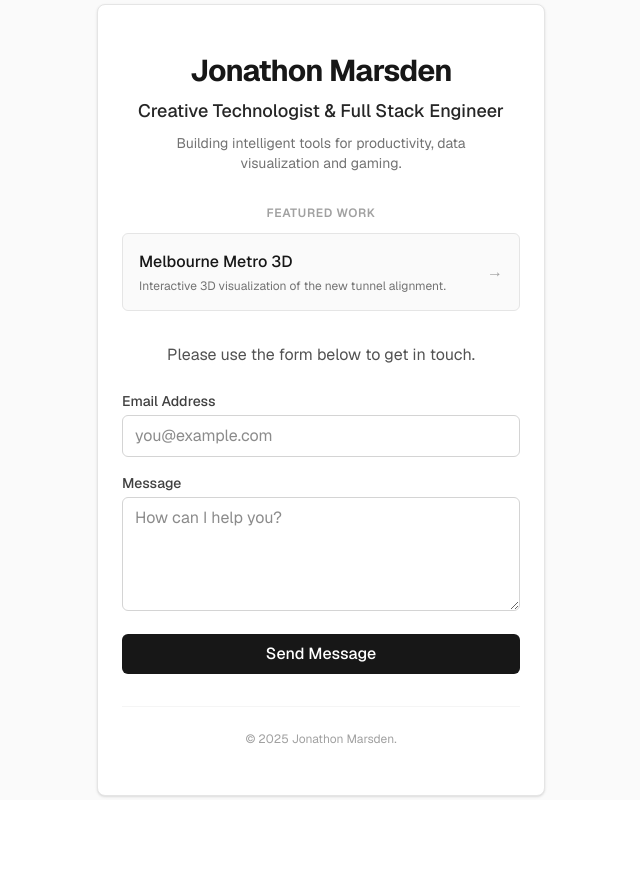
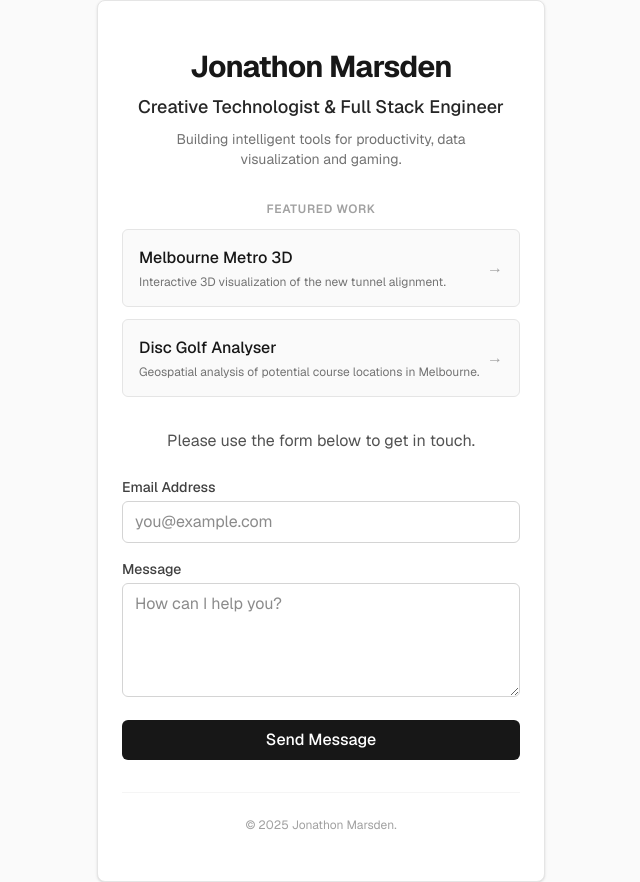
Before and after one commit to jonathonmarsden/jonathonmarsden.com, a Next.js app: page / in a window 1280 px wide. Shown: the whole page, without its empty margins (319-959 px from the left). Before the commit the page ends 800 px from the top, so only its background shows below. Built offline with nearby package versions, Linux system fonts and the light colour scheme.

Commit message:
feat: add link to Disc Golf Analyser

```diff
--- a/src/app/page.tsx
+++ b/src/app/page.tsx
@@ -24,6 +24,19 @@ export default function Home() {
               <div>
                 <h3 className="font-medium text-neutral-900 group-hover:text-blue-600 transition-colors">Melbourne Metro 3D</h3>
                 <p className="text-xs text-neutral-500 mt-1">Interactive 3D visualization of the new tunnel alignment.</p>
+              </div>
+              <span className="text-neutral-400 group-hover:text-blue-600">→</span>
+            </div>
+          </a>
+
+          <a
+            href="https://maps.jonathonmarsden.com/disc-golf-analyser"
+            className="block group p-4 border border-neutral-200 rounded-md hover:border-neutral-400 transition-colors bg-neutral-50 hover:bg-white mt-3"
+          >
+            <div className="flex items-center justify-between">
+              <div>
+                <h3 className="font-medium text-neutral-900 group-hover:text-blue-600 transition-colors">Disc Golf Analyser</h3>
+                <p className="text-xs text-neutral-500 mt-1">Geospatial analysis of potential course locations in Melbourne.</p>
               </div>
               <span className="text-neutral-400 group-hover:text-blue-600">→</span>
             </div>
```
